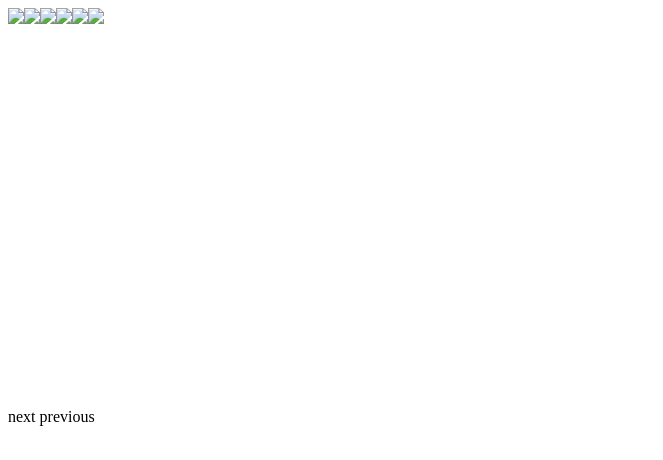
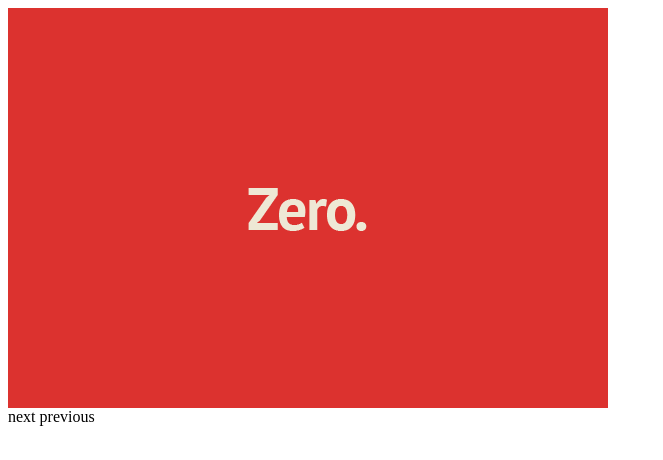
Before and after one commit to jgillman/dumbSlider, a plain HTML site: page index.html in a window 1280 px wide. Shown: the whole page, without its empty margins (0-663 px from the left). Drawn offline with nearby package versions, Linux system fonts and the light colour scheme; the site is published under a folder, as on GitHub Pages, so addresses that start at the root find nothing.

Commit message:
Fix the paths for file:// protocol
When opening index.html directly on desktop, file:// protocol is used so
the jquery is never loaded. Also, image and js paths need to be relative to file
and not the root.

```diff
--- a/index.html
+++ b/index.html
@@ -18,19 +18,19 @@
 <body>
 
 <div class="myDumbSlides">
-	<img src="/images/0.png">
-	<img src="/images/1.png">
-	<img src="/images/2.png">
-	<img src="/images/3.png">
-	<img src="/images/4.png">
-	<img src="/images/5.png">
+	<img src="images/0.png">
+	<img src="images/1.png">
+	<img src="images/2.png">
+	<img src="images/3.png">
+	<img src="images/4.png">
+	<img src="images/5.png">
 </div>
 
 <span id="next">next</span>
 <span id="previous">previous</span>
 
-<script src="//ajax.googleapis.com/ajax/libs/jquery/1.7/jquery.min.js"></script>
-<script src="/jquery.dumbSlider.js"></script>
+<script src="https://ajax.googleapis.com/ajax/libs/jquery/1.7/jquery.min.js"></script>
+<script src="jquery.dumbSlider.js"></script>
 <script>
 	$('.myDumbSlides').dumbSlider({
 		nextButton: '#next',
```
